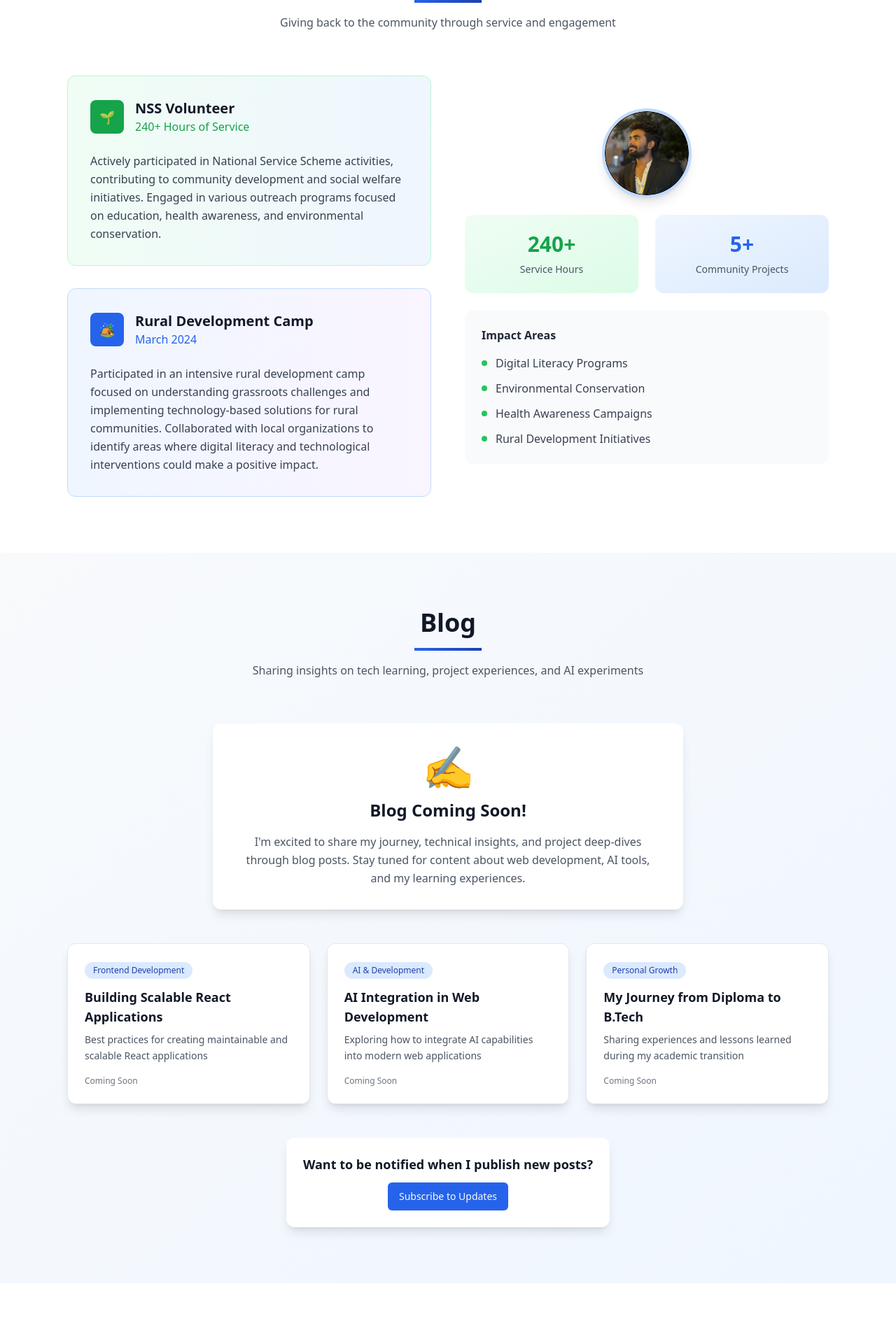
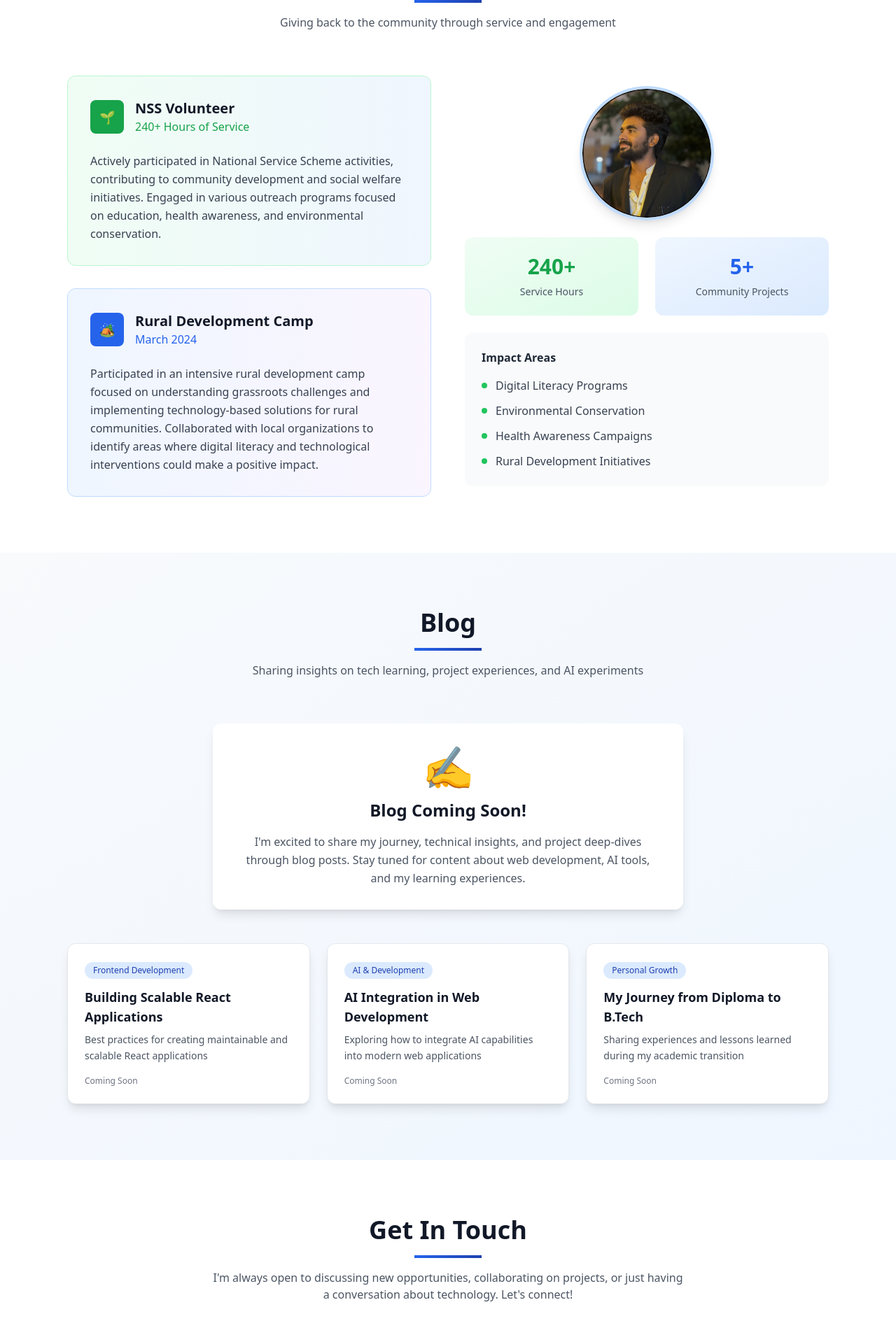
Before and after one commit to NaiduBalakrishna/bala-krishna-portfolio-site, a React (Vite) app: page / in a window 1280 px wide. Shown: the part 7920-9838 px from the top of the page at 70% size. Built offline with nearby package versions, Linux system fonts and the light colour scheme.

Commit message:
Remove blog subscription and increase image size
- Removed the subscription section from the blog component.
- Increased the size of the image in the Co-Curricular & Volunteering section.

```diff
--- a/src/components/Activities.tsx
+++ b/src/components/Activities.tsx
@@ -52,7 +52,7 @@ export const Activities = () => {
 
           <div className="space-y-6">
             <div className="text-center">
-              <div className="w-32 h-32 mx-auto mb-6 rounded-full overflow-hidden border-4 border-blue-200 shadow-lg">
+              <div className="w-48 h-48 mx-auto mb-6 rounded-full overflow-hidden border-4 border-blue-200 shadow-lg">
                 <img
                   src="/lovable-uploads/599a7ee8-1ad0-43bf-9d53-eaadd32f4c4a.png"
                   alt="Community Service"
--- a/src/components/Blog.tsx
+++ b/src/components/Blog.tsx
@@ -48,7 +48,7 @@ export const Blog = () => {
           </div>
         </div>
 
-        <div className="grid md:grid-cols-3 gap-6 mb-12">
+        <div className="grid md:grid-cols-3 gap-6">
           {upcomingPosts.map((post, index) => (
             <div
               key={index}
@@ -71,17 +71,6 @@ export const Blog = () => {
             </div>
           ))}
         </div>
-
-        <div className="text-center">
-          <div className="bg-white p-6 rounded-xl shadow-lg inline-block">
-            <h4 className="text-lg font-semibold text-gray-900 mb-3">
-              Want to be notified when I publish new posts?
-            </h4>
-            <Button className="bg-blue-600 hover:bg-blue-700">
-              Subscribe to Updates
-            </Button>
-          </div>
-        </div>
       </div>
     </section>
   );
```
